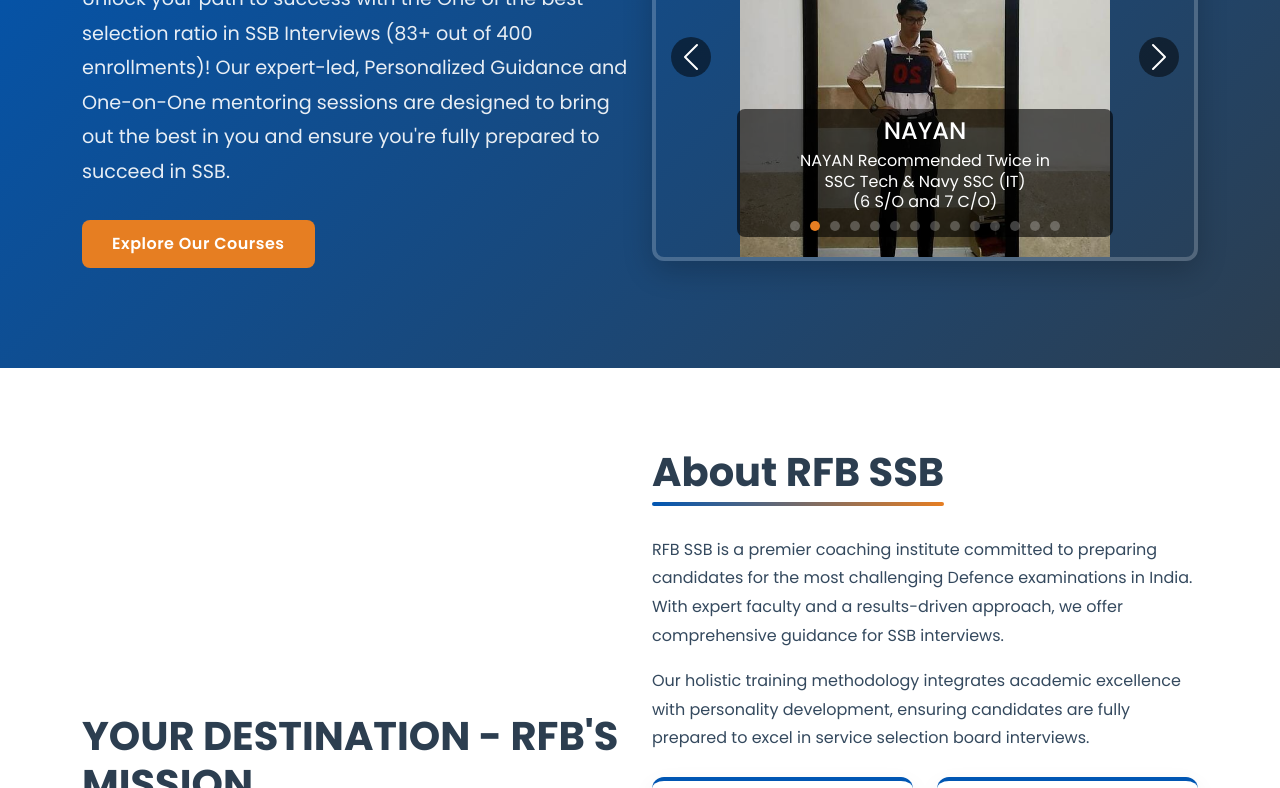
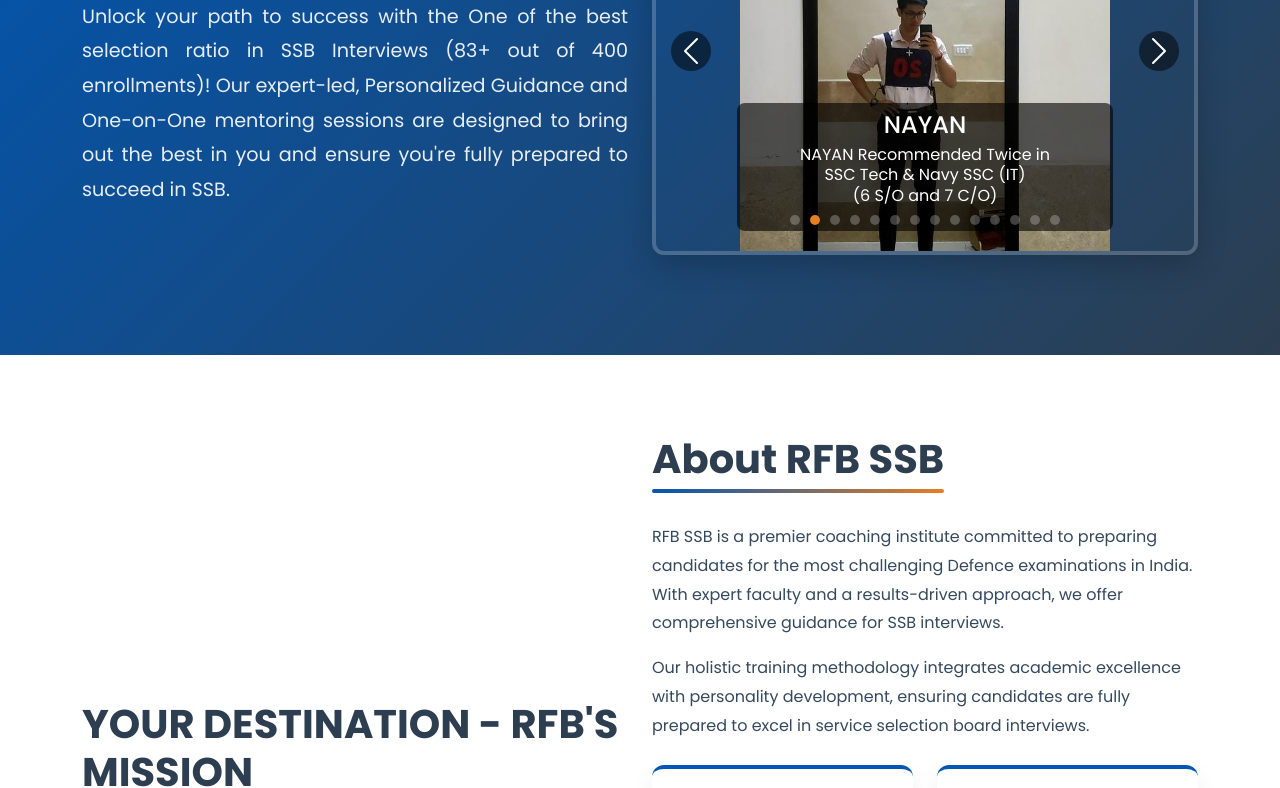
Before and after one commit to Shivang-Mishra-20/RFB-Main, a plain HTML site: page index.html in a window 1280 px wide. Shown: the part 333-1121 px from the top of the page. Drawn offline with nearby package versions, Linux system fonts and the light colour scheme.

Commit message:
Update index.html

```diff
--- a/index.html
+++ b/index.html
@@ -702,8 +702,12 @@
             <div class="row align-items-center">
                 <div class="col-lg-6 hero-content">
                     <h1 class="hero-title">Your Gateway to Defence Excellence!</h1>
-                    <p class="hero-subtitle">Unlock your path to success with the One of the best selection ratio in SSB Interviews (83+ out of 400 enrollments)! Our expert-led, Personalized Guidance and One-on-One mentoring sessions are designed to bring out the best in you and ensure you're fully prepared to succeed in SSB.</p>
-                    <a href="courses.html" class="btn btn-primary">Explore Our Courses</a>
+                   <p class="hero-subtitle" style="text-align: justify;">
+    Unlock your path to success with the One of the best selection ratio in SSB Interviews (83+ out of 400 enrollments)!
+    Our expert-led, Personalized Guidance and One-on-One mentoring sessions are designed to bring out the best in you and
+    ensure you're fully prepared to succeed in SSB.
+</p>
+
                 </div>
                 <div class="col-lg-6">
                     <div id="heroCarousel" class="carousel slide" data-bs-ride="carousel">
```
